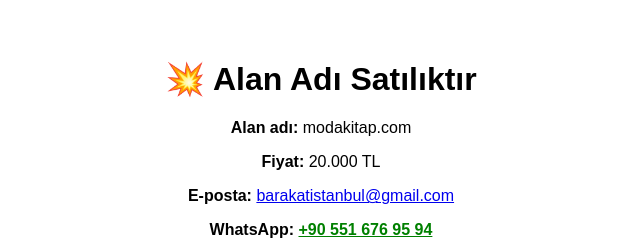
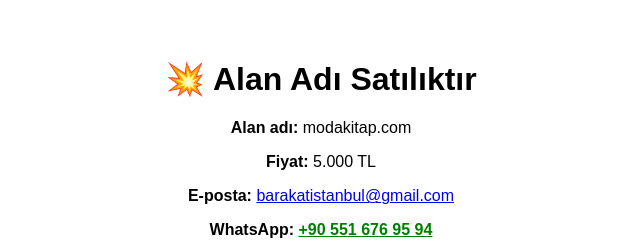
Before and after one commit to hasan1alkhalaf/modakitap, a plain HTML site: page index.html in a window 1280 px wide. Shown: the top 243 px of the page, 319-959 px from the left. Drawn offline with Linux system fonts and the light colour scheme.

Commit message:
index.html

```diff
--- a/index.html
+++ b/index.html
@@ -7,7 +7,7 @@
 <body style="text-align:center; font-family:sans-serif; margin-top:60px;">
   <h1>💥 Alan Adı Satılıktır</h1>
   <p><strong>Alan adı:</strong> modakitap.com</p>
-  <p><strong>Fiyat:</strong> 20.000 TL</p>
+  <p><strong>Fiyat:</strong> 5.000 TL</p>
   <p><strong>E-posta:</strong> <a href="mailto:barakatistanbul@gmail.com">barakatistanbul@gmail.com</a></p>
   <p><strong>WhatsApp:</strong> <a href="https://wa.me/905516769594" target="_blank" style="color:green; font-weight:bold;">+90 551 676 95 94</a></p>
   <br>
```
